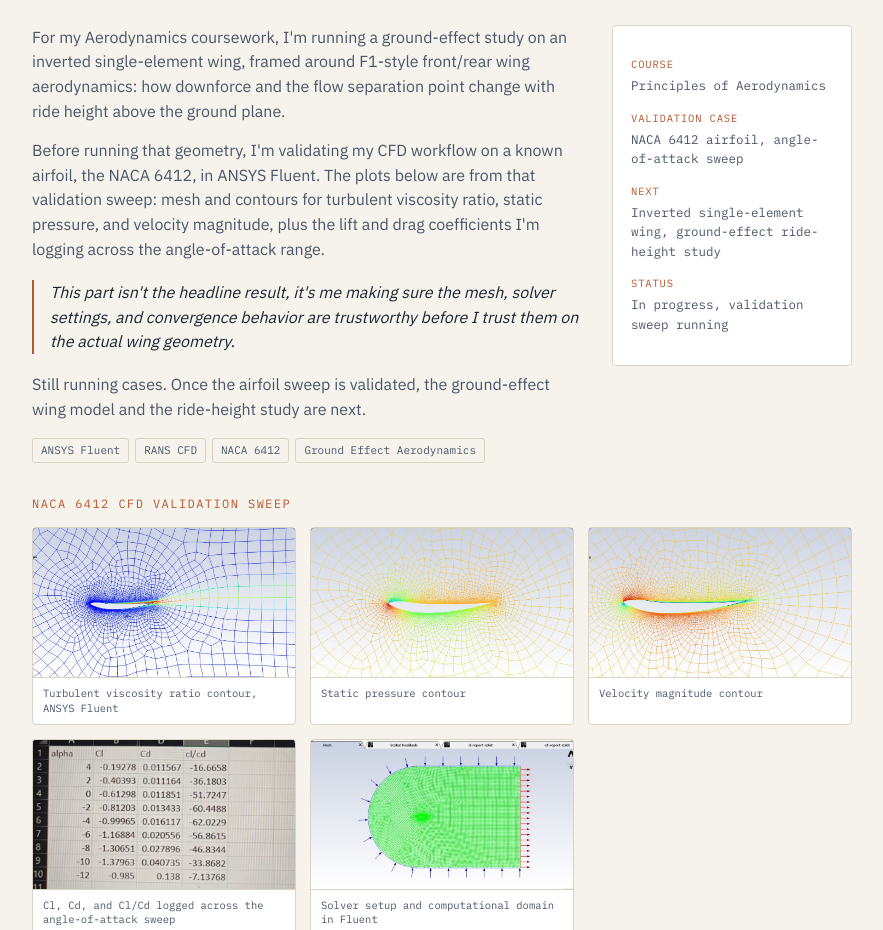
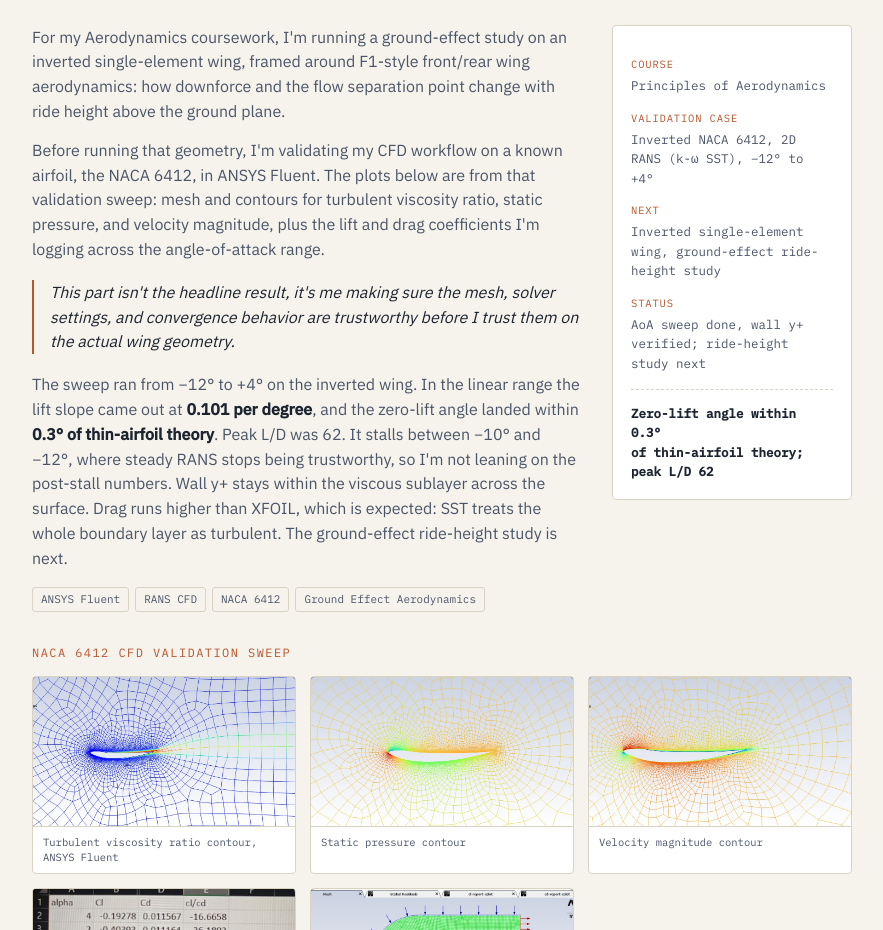
Before and after one commit to Hananeel-dev/hananeel-dev.github.io, a plain HTML site: page index.html in a window 1280 px wide. Shown: the part 2842-3772 px from the top of the page, without its empty margins (198-1081 px from the left). Drawn offline with Linux system fonts and the light colour scheme.

Commit message:
Add files via upload

```diff
--- a/index.html
+++ b/index.html
@@ -413,8 +413,13 @@
           the actual wing geometry.
         </div>
         <p>
-          Still running cases. Once the airfoil sweep is validated, the ground-effect
-          wing model and the ride-height study are next.
+          The sweep ran from &minus;12&deg; to +4&deg; on the inverted wing. In the linear range the
+          lift slope came out at <strong>0.101 per degree</strong>, and the zero-lift angle landed within
+          <strong>0.3&deg; of thin-airfoil theory</strong>. Peak L/D was 62. It stalls between &minus;10&deg; and
+          &minus;12&deg;, where steady RANS stops being trustworthy, so I'm not leaning on the post-stall numbers.
+          Wall y+ stays within the viscous sublayer across the surface. Drag runs higher than
+          XFOIL, which is expected: SST treats the whole boundary layer as turbulent. The ground-effect
+          ride-height study is next.
         </p>
         <div class="tag-row">
           <span class="tag">ANSYS Fluent</span>
@@ -428,12 +433,13 @@
           <dt>Course</dt>
           <dd>Principles of Aerodynamics</dd>
           <dt>Validation case</dt>
-          <dd>NACA 6412 airfoil, angle-of-attack sweep</dd>
+          <dd>Inverted NACA 6412, 2D RANS (k-&omega; SST), &minus;12&deg; to +4&deg;</dd>
           <dt>Next</dt>
           <dd>Inverted single-element wing, ground-effect ride-height study</dd>
           <dt>Status</dt>
-          <dd>In progress, validation sweep running</dd>
+          <dd>AoA sweep done, wall y+ verified; ride-height study next</dd>
         </dl>
+        <div class="result">Zero-lift angle within 0.3&deg;<br>of thin-airfoil theory; peak L/D 62</div>
       </aside>
     </div>
 
```
